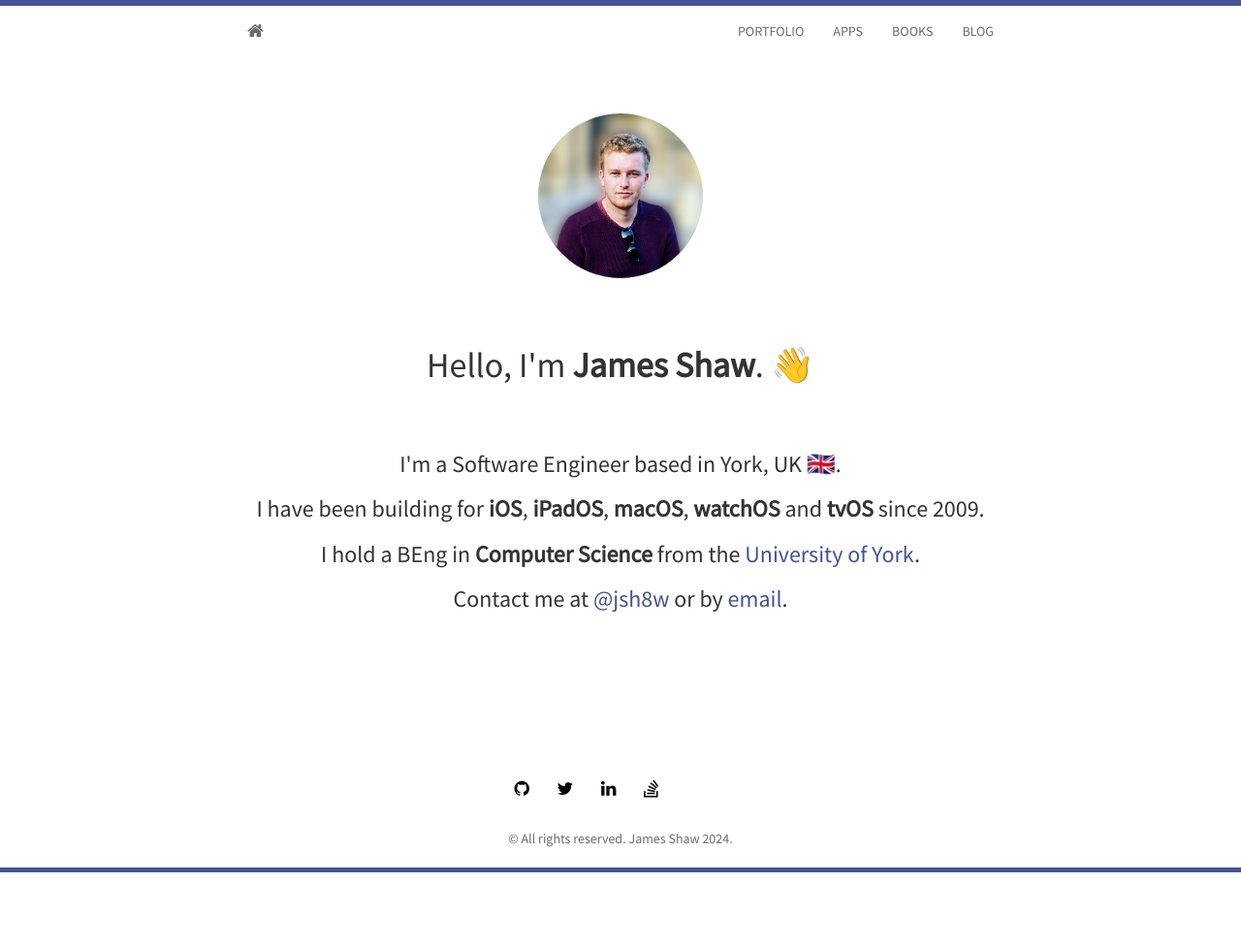
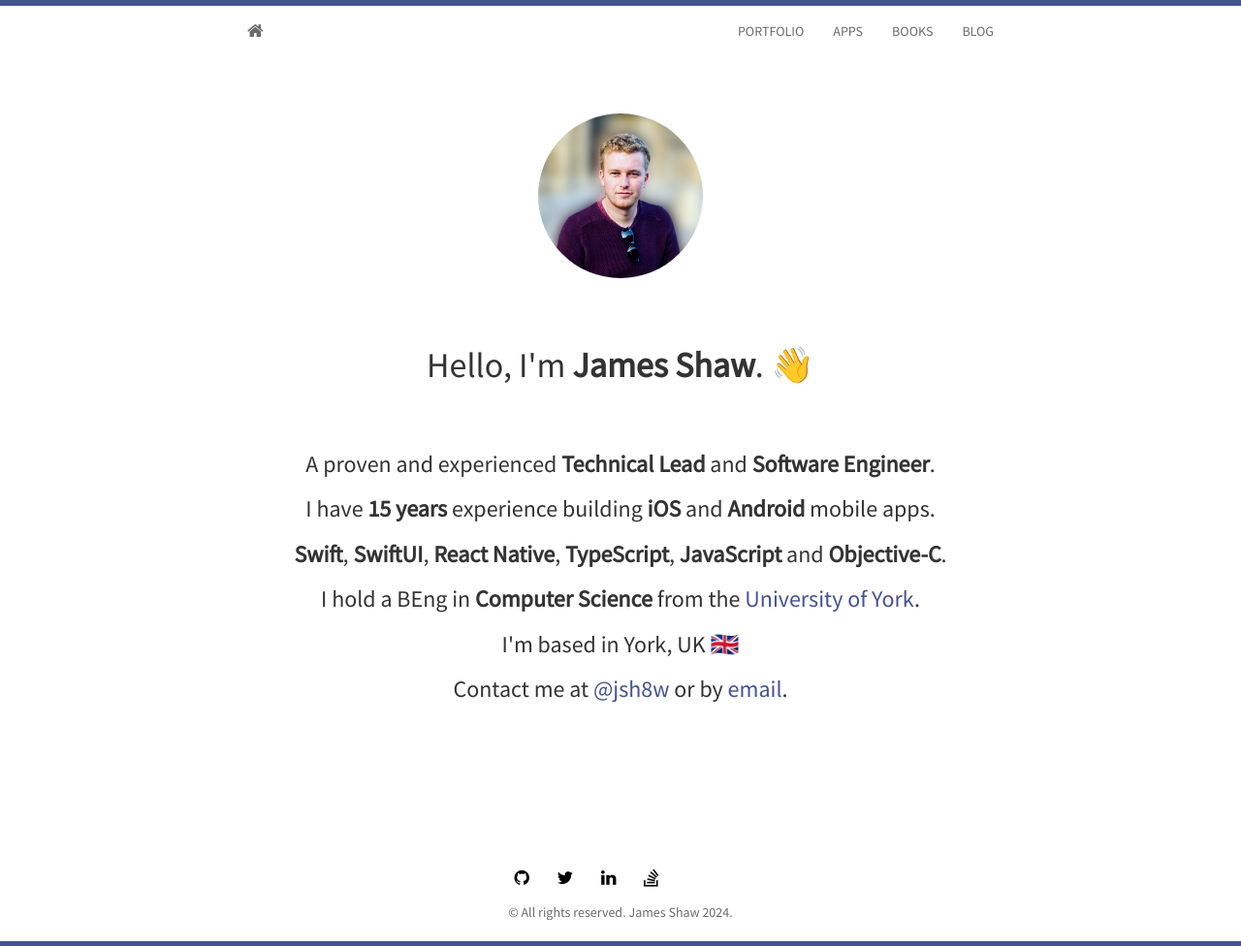
Before and after one commit to jsh8w/jsh8w.github.io, a Jekyll site: the page built from index.html, in a window 1280 px wide. Shown: the whole page at 97% size. Built offline with Jekyll 4.4.1, drawn with Linux system fonts in a browser that asks for light colours; nearby versions of some CDN libraries; the list of posts is cut into pages by our own code; before the commit the page ends 900 px from its top, so only the background shows below that.

Commit message:
Updated home page

```diff
--- a/index.html
+++ b/index.html
@@ -8,9 +8,11 @@ layout: home
 			<img class="img-avatar img-circle" src="{{ site.baseurl }}static/img/{{ site.avatar }}" alt="Responsive image">
 	  </div>
 	  <h1>Hello, I'm <strong>James Shaw</strong>. 👋</h1>
-		<h3>I'm a Software Engineer based in York, UK 🇬🇧.</h3>
-		<h3>I have been building for <strong>iOS</strong>, <strong>iPadOS</strong>, <strong>macOS</strong>, <strong>watchOS</strong> and <strong>tvOS</strong> since 2009.</h3>
+	  <h3>A proven and experienced <strong>Technical Lead</strong> and <strong>Software Engineer</strong>.</h3>
+	  <h3>I have <strong>15 years</strong> experience building <strong>iOS</strong> and <strong>Android</strong> mobile apps.</h3>
+	  <h3><strong>Swift</strong>, <strong>SwiftUI</strong>, <strong>React Native</strong>, <strong>TypeScript</strong>, <strong>JavaScript</strong> and <strong>Objective-C</strong>.</h3>
 	  <h3>I hold a BEng in <strong>Computer Science</strong> from the <a href="https://www.cs.york.ac.uk">University of York</a>.</h3>
+	  <h3>I'm based in York, UK 🇬🇧</h3>
 	  <h3>Contact me at <a href="http://twitter.com/jsh8w">@jsh8w</a> or by <a href="mailto:{{ site.email }}">email</a>.</h3>
 
 		<div class="home-about">
```
Also changed, not shown: 3 other files.
